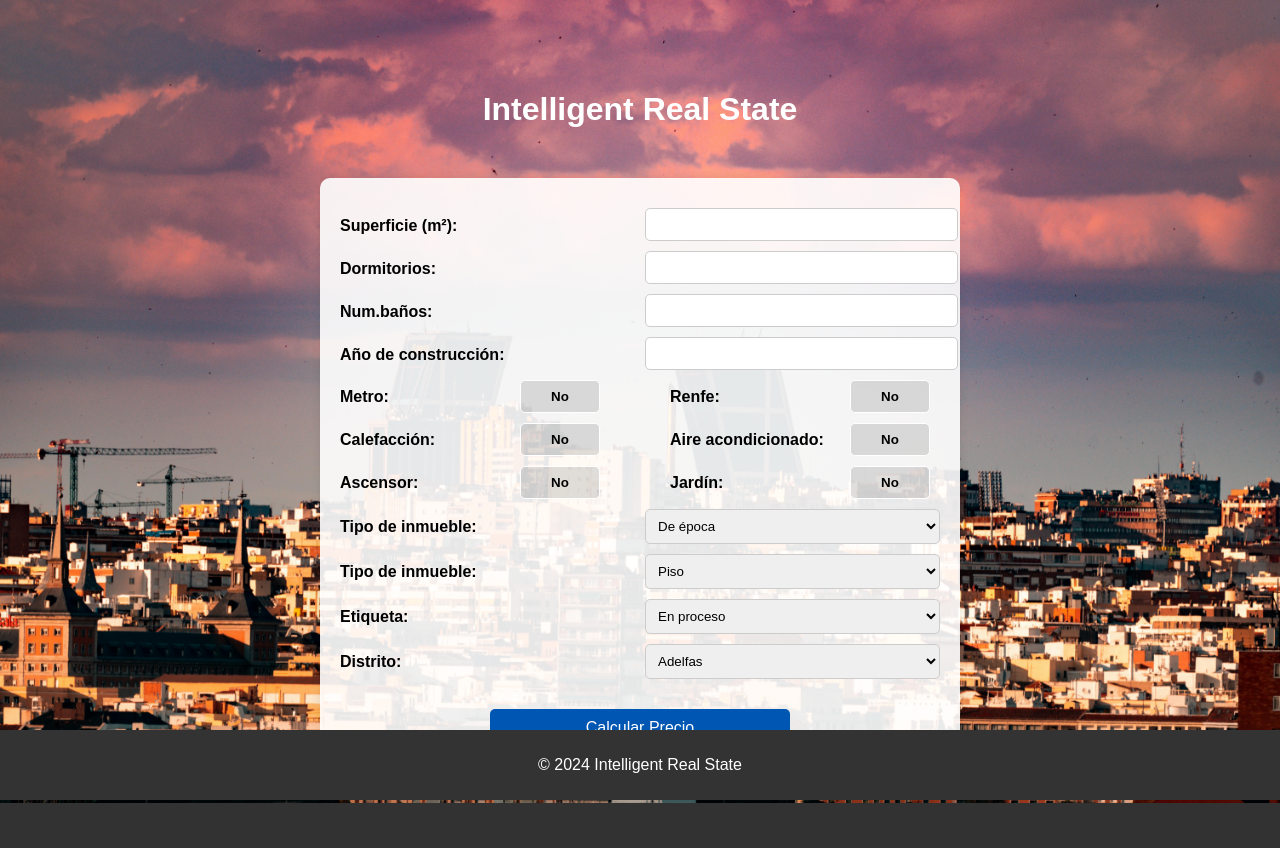
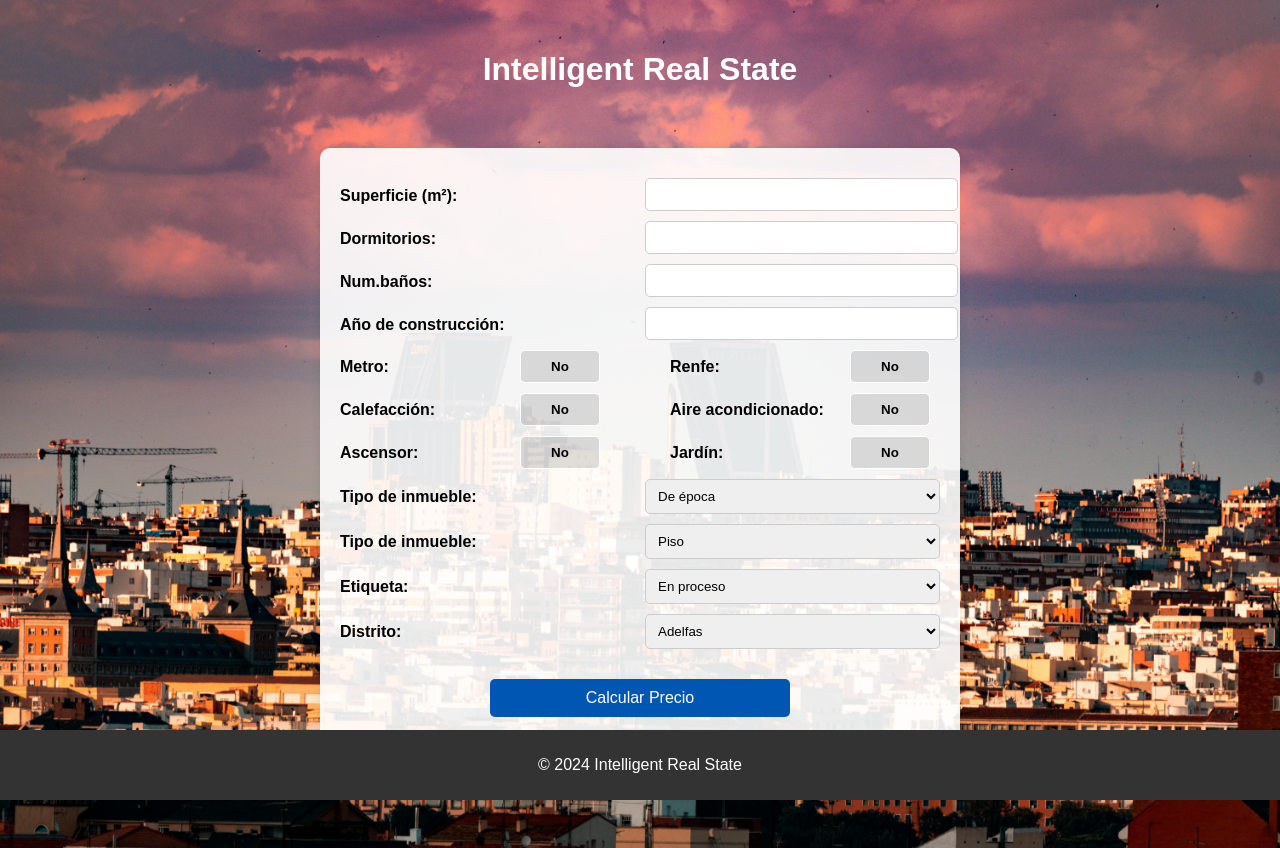
Before and after one commit to htriki1204/calculadora_precio_casa, a Flask app: page / in a window 1280 px wide. Before the commit the page ends 803 px from the top, so only its background shows below. Run offline with Flask 3, Linux system fonts and the light colour scheme; parts of the project's set-up code (start-up, migrations or seed data) failed here and were passed over.

Commit message:
Retoca ligeramente el espacio para el footer

```diff
--- a/static/css/styles.css
+++ b/static/css/styles.css
@@ -3,7 +3,6 @@
 
     body {
         background-image: url('../Images/madrid2.jpg');
-        /* Ruta de la imagen de fondo */
         background-size: cover;
         /* Ajusta el tamaño de la imagen para cubrir todo el cuerpo */
         background-position: center top;
@@ -11,18 +10,19 @@
         font-family: Arial, sans-serif;
         margin: 0;
         padding: 0;
+        padding-bottom: 75px;
     }
 
     header {
         text-align: center;
         color: white;
-        padding-top: 70px;
+        padding-top: 30px;
     }
 
     .container {
         max-width: 600px;
         margin: 20px auto;
-        margin-top: 50px;
+        margin-top: 60px;
         padding: 20px;
         border-radius: 10px;
         box-shadow: 0 0 10px rgba(0, 0, 0, 0.1);
@@ -182,7 +182,8 @@
     /* Estilos generales para pantallas pequeñas */
 
     body {
-        background-image: url('../Images/madrid2.jpg');
+        /*background-image: url('../Images/madrid2.jpg');*/
+        background-color: red;
         background-size: cover;
         background-position: center top;
         font-family: Arial, sans-serif;
```
